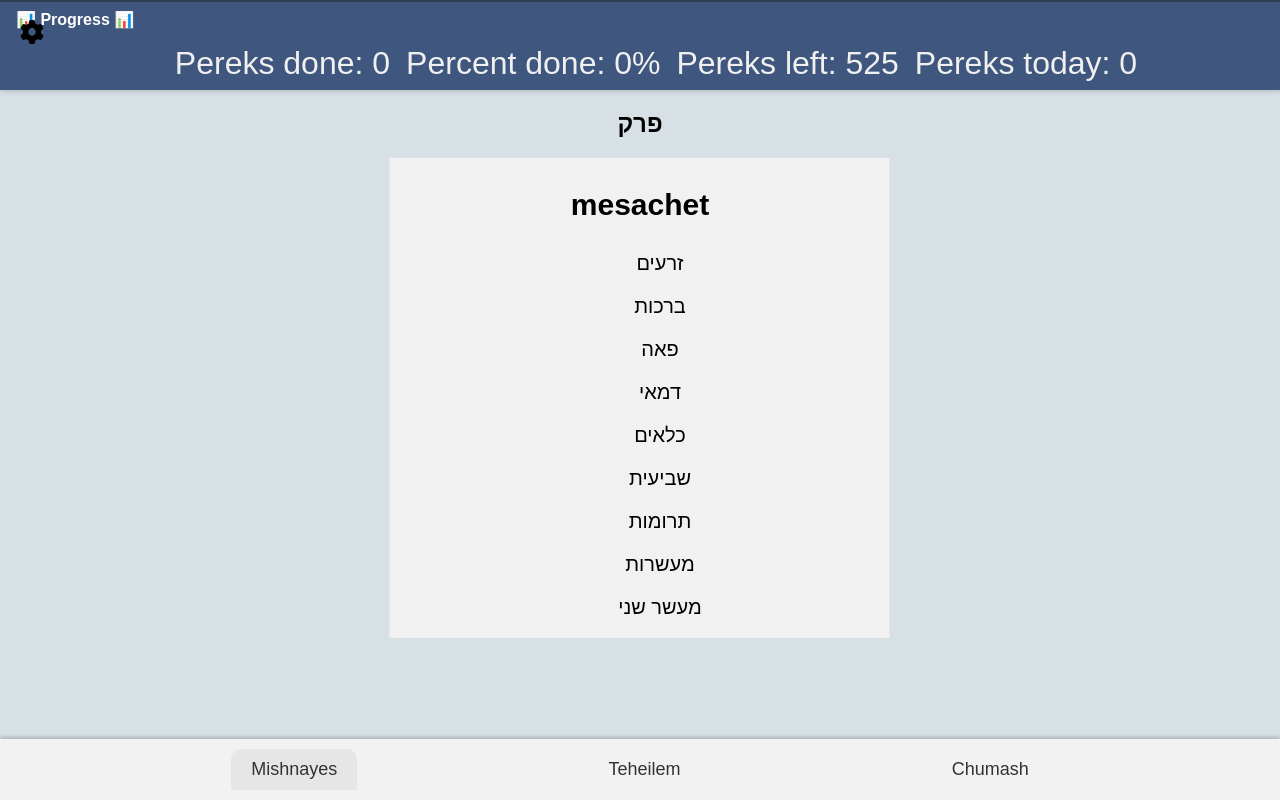
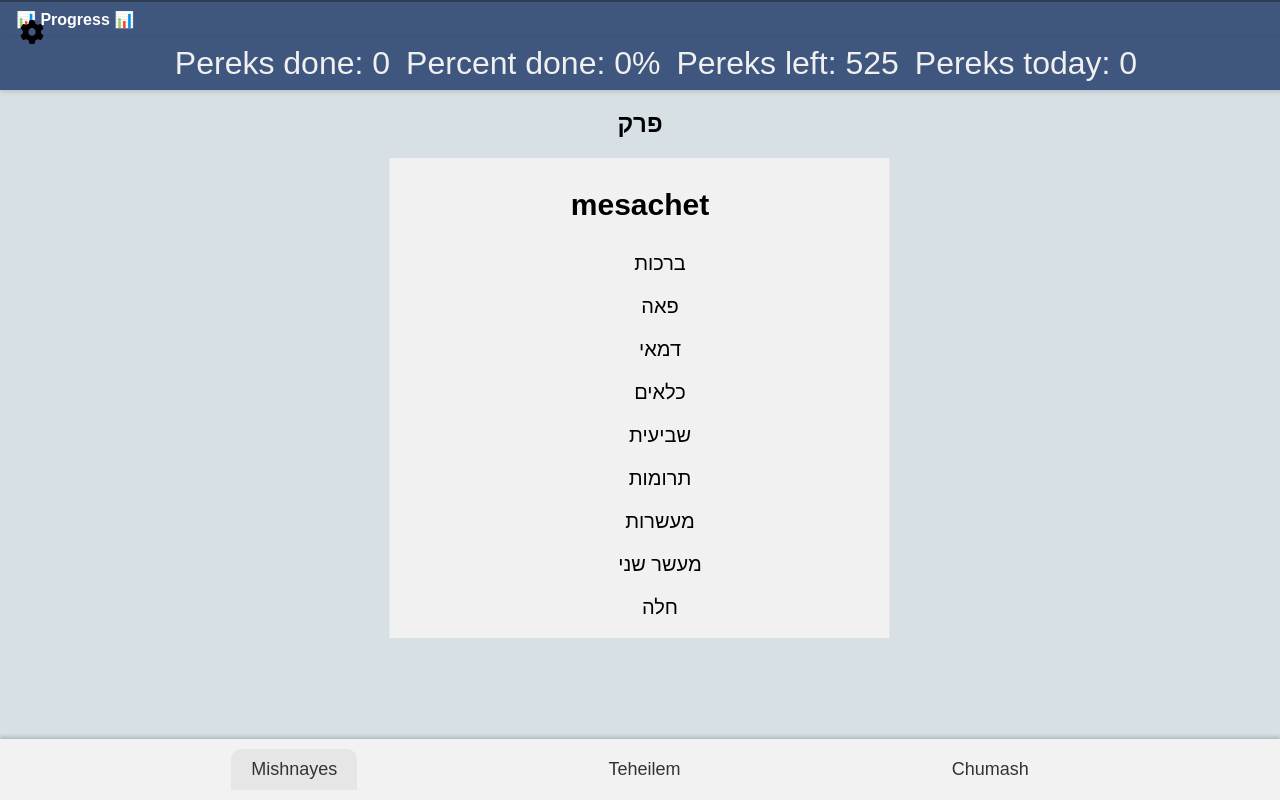
Before and after one commit to Sherman61/torahtracker, a website: page www/index.html in a window 1280 px wide. Drawn offline with Linux system fonts and the light colour scheme.

Commit message:
Revert "Add seder headings and improve mesechet scrolling"

```diff
--- a/www/js/mesechet-ui.js
+++ b/www/js/mesechet-ui.js
@@ -39,24 +39,14 @@
 
     container.innerHTML = "";
 
-    let mesechetCounter = 0;
-
-    data.forEach((item) => {
+    data.forEach((item, index) => {
       const li = document.createElement("li");
-
-      if (item.section) {
-        li.classList.add("section-title");
-        li.textContent = item.section;
-        container.appendChild(li);
-        return;
-      }
-
       const p = document.createElement("p");
 
       // Keep your bb + bb{pereks} classes
       p.classList.add("bb", `bb${item.pereks}`);
       p.textContent = item.name;
-      p.dataset.mesechetIndex = String(++mesechetCounter);
+      p.dataset.mesechetIndex = String(index + 1);
 
       li.appendChild(p);
       container.appendChild(li);
--- a/www/js/mesechot-data.js
+++ b/www/js/mesechot-data.js
@@ -1,5 +1,4 @@
 const mesechotData = [
-  { section: "זרעים" },
   { name: "ברכות", pereks: 9 },
   { name: "פאה", pereks: 8 },
   { name: "דמאי", pereks: 7 },
@@ -11,7 +10,6 @@ const mesechotData = [
   { name: "חלה", pereks: 4 },
   { name: "ערלה", pereks: 3 },
   { name: "ביכורים", pereks: 4 },
-  { section: "מועד" },
   { name: "שבת", pereks: 24 },
   { name: "עירובין", pereks: 10 },
   { name: "פסחים", pereks: 10 },
@@ -24,15 +22,15 @@ const mesechotData = [
   { name: "מגילה", pereks: 4 },
   { name: "מועד קטן", pereks: 3 },
   { name: "חגיגה", pereks: 3 },
-  { section: "נשים" },
   { name: "יבמות", pereks: 16 },
   { name: "כתובות", pereks: 13 },
+
   { name: "נדרים", pereks: 11 },
   { name: "נזיר", pereks: 9 },
   { name: "סוטה", pereks: 9 },
   { name: "גיטין", pereks: 9 },
   { name: "קידושין", pereks: 4 },
-  { section: "נזיקין" },
+
   { name: "בבא קמא", pereks: 10 },
   { name: "בבא מציעא", pereks: 10 },
   { name: "בבא בתרא", pereks: 10 },
@@ -43,7 +41,7 @@ const mesechotData = [
   { name: "עבודה זרה", pereks: 5 },
   { name: "אבות", pereks: 6 },
   { name: "הוריות", pereks: 3 },
-  { section: "קדשים" },
+
   { name: "זבחים", pereks: 14 },
   { name: "מנחות", pereks: 13 },
   { name: "חולין", pereks: 12 },
@@ -55,7 +53,7 @@ const mesechotData = [
   { name: "תמיד", pereks: 7 },
   { name: "מדות", pereks: 5 },
   { name: "קינים", pereks: 3 },
-  { section: "טהרות" },
+
   { name: "כלים", pereks: 30 },
   { name: "אהלות", pereks: 18 },
   { name: "נגעים", pereks: 14 },
--- a/www/js/mishnascript.js
+++ b/www/js/mishnascript.js
@@ -299,18 +299,12 @@ function updateGoalDisplayParagraph() {
 // Scroll to current mesechet on load
 function scrollToCurrentMesechet() {
   const mesechetName = localStorage.getItem("mesechet");
-  const sidebar = document.querySelector(".sidebar");
-  if (!mesechetName || !sidebar) return;
+  if (!mesechetName) return;
 
-  const bbEls = sidebar.querySelectorAll(".bb");
+  const bbEls = document.querySelectorAll(".bb");
   for (const el of bbEls) {
     if (el.textContent.trim() === mesechetName.trim()) {
-      const offset =
-        el.offsetTop - sidebar.clientHeight / 2 + el.offsetHeight / 2;
-      sidebar.scrollTo({
-        top: Math.max(offset, 0),
-        behavior: "smooth",
-      });
+      el.scrollIntoView({ block: "center", behavior: "smooth" });
       break;
     }
   }
--- a/www/style.css
+++ b/www/style.css
@@ -77,12 +77,6 @@ body, html {
   .menu-item {
     margin-bottom: 10px;
     cursor: pointer;
-  }
-
-  .section-title {
-    font-weight: 700;
-    margin: 10px 0 5px;
-    text-align: center;
   }
 
   .menu-item a {
```
